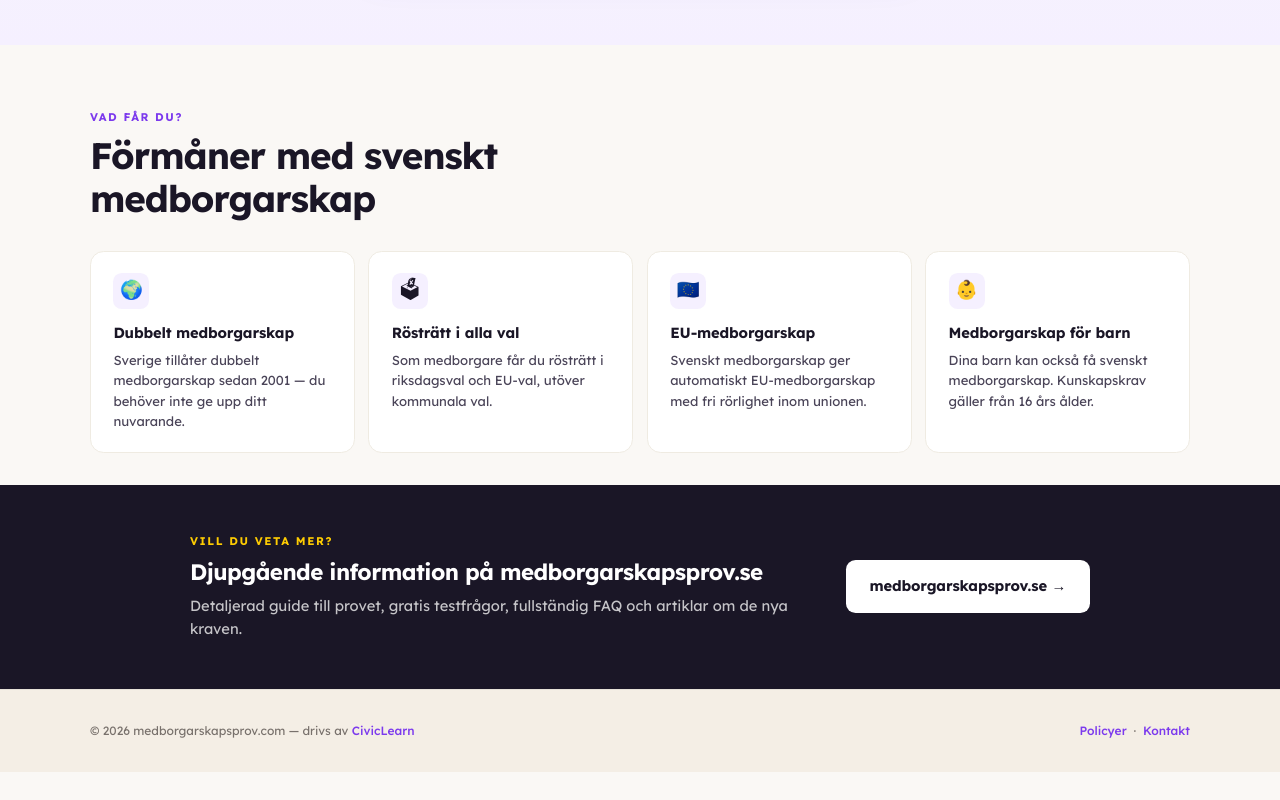
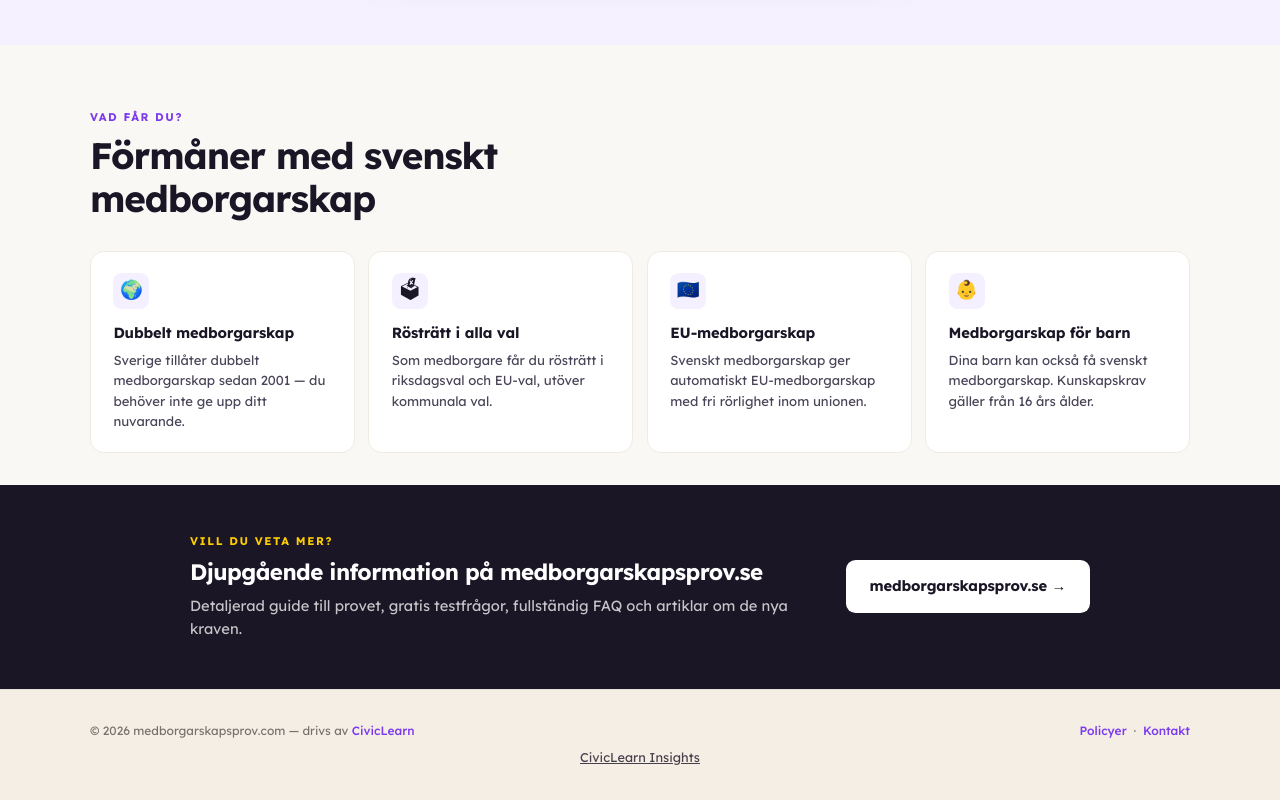
Before and after one commit to civiclearn/medborgarskapsprovcom, a plain HTML site: page index.html in a window 1280 px wide. Shown: the part 2510-3310 px from the top of the page. Before the commit the page ends 3282 px from the top, so only its background shows below. Drawn offline with Linux system fonts and the light colour scheme.

Commit message:
Update index.html

```diff
--- a/index.html
+++ b/index.html
@@ -958,6 +958,7 @@ body{
       <a href="https://medborgarskapsprov.se/kontakt/">Kontakt</a>
     </div>
   </div>
+  <div style="text-align:center;font-size:0.8rem;margin-top:0.5rem;opacity:0.8;"><a href="https://civiclearn.com/insights" style="color:inherit;">CivicLearn Insights</a></div>
 </footer>
 
 </body>
```
